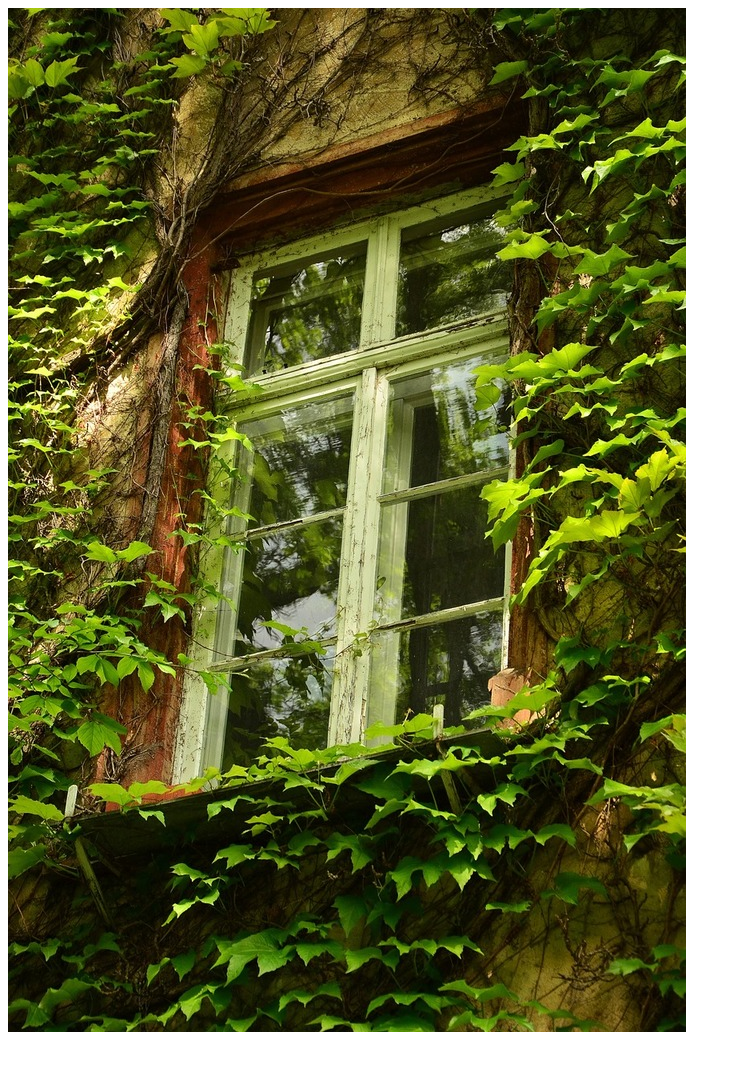
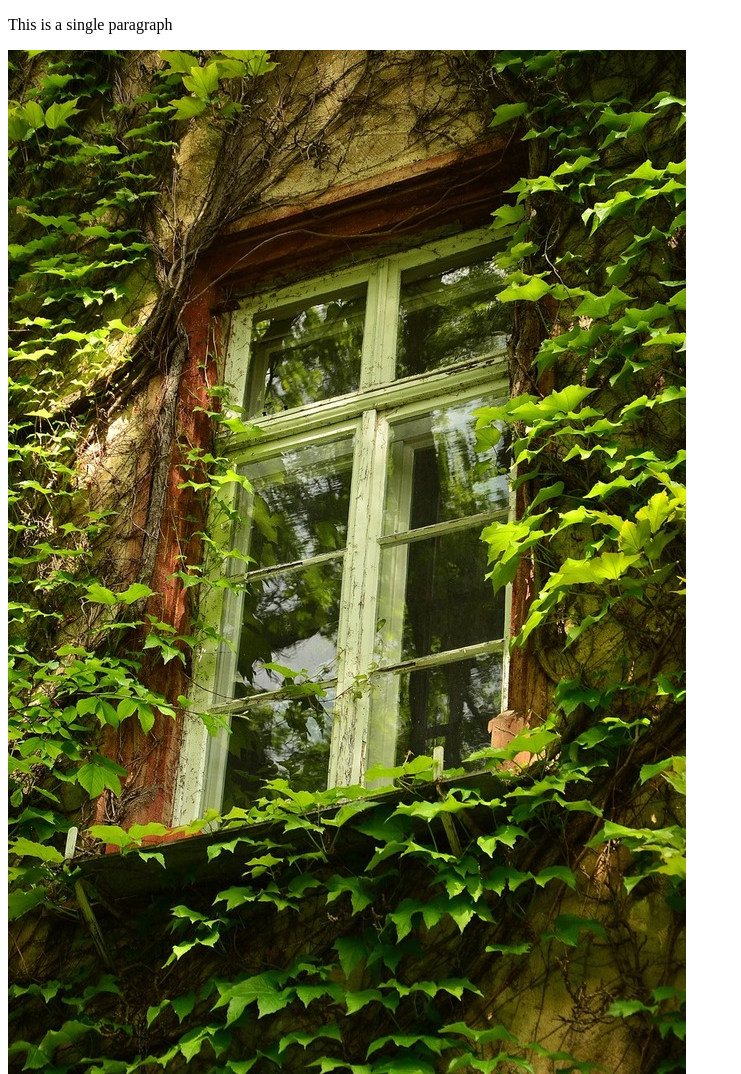
Before and after one commit to Basmaashoura/FrontEndConceptsRevision, a plain HTML site: page greenWindow/index.html in a window 1280 px wide. Shown: the whole page, without its empty margins (0-741 px from the left). Before the commit the page ends 1044 px from the top, so only its background shows below. Drawn offline with Linux system fonts and the light colour scheme.

Commit message:
vault backup: 2026-09-01 13:29:52

```diff
--- a/greenWindow/index.html
+++ b/greenWindow/index.html
@@ -6,6 +6,7 @@
     <title>My test page</title>
   </head>
   <body>
+    <p>This is a single paragraph</p>
     <img src="images/green-window.jpg" alt="My test image" />
   </body>
 </html>
```
